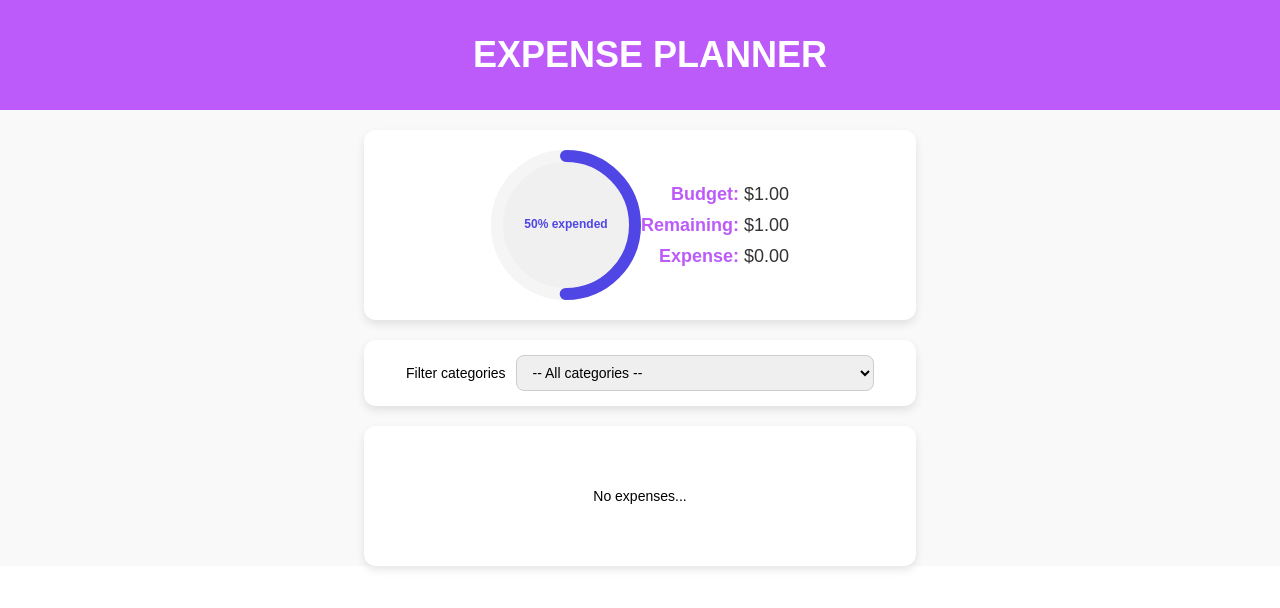
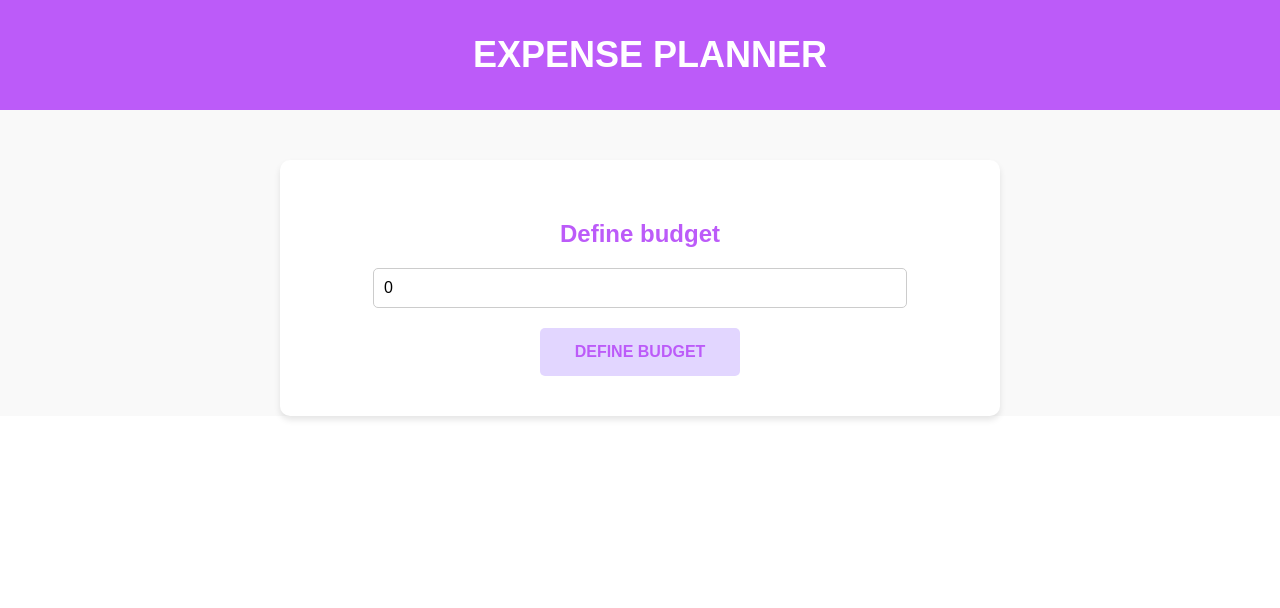
Before and after one commit to yabuJunn/lab4_web, a React (Vite) app: page / in a window 1280 px wide. Shown: the top 608 px of the page. Built offline with nearby package versions, Linux system fonts and the light colour scheme.

Commit message:
Salo tenga jsjs

```diff
--- a/src/App.tsx
+++ b/src/App.tsx
@@ -1,20 +1,26 @@
 import React, { useState } from 'react';
 import './App.css'
-// import Start from './screens/Start/Start';
+import Start from './screens/Start/Start';
 import Second from './screens/Second/Second';
 
 const App: React.FC = () => {
   //Estado de manejo de pantallas
-  const [pageId, setPageId] = useState("Second")
+  const [pageId, setPageId] = useState("Start")
 
   //Estado del budget
   const [budget, setBudget] = useState(0)
+
+  console.log(budget)
+
+  const HandleBudget = (newBudget: number) => {
+    setBudget(newBudget)
+  }
 
   switch (pageId) {
     case "Start":
       return (
         <div className="app">
-          <Start setBudget={setBudget}></Start>
+          <Start handleBudget={HandleBudget} actualBudget={budget}></Start>
         </div>
       );
     case "Second":
--- a/src/Components/BudgetForm/BudgetForm.tsx
+++ b/src/Components/BudgetForm/BudgetForm.tsx
@@ -1,30 +1,31 @@
-import React, { useState } from 'react';
 import './BudgetForm.css';
 
-const BudgetForm: React.FC = () => {
-  // maneja el estado local del componente
-  const [budget, setBudget] = useState('');
+interface BudgetFormProps {
+  handleBudget: (newBudget: number) => void,
+  actualBudget: number
+}
+
+const BudgetForm = ({ handleBudget, actualBudget }: BudgetFormProps) => {
 
   //se ejecuta cada vez que el valor del input cambia
-  const handleInputChange = (event: React.ChangeEvent<HTMLInputElement>) => {
-    setBudget(event.target.value);
+  const handleInputChange = (e: React.ChangeEvent<HTMLInputElement>) => {
+    console.log("Hola")
+    handleBudget(parseInt(e.target.value));
   };
 
   // evita que la página se recargue al enviar el formulario
-  const handleSubmit = (event: React.FormEvent) => {
-    event.preventDefault();
-    // Lógica para manejar la presentación del presupuesto
-    console.log('Budget defined:', budget);
-  };
+  // const handleSubmit = (event: React.FormEvent) => {
+  //   event.preventDefault();
+  // };
 
   return (
     <div className="budget-form">
-      <form onSubmit={handleSubmit}>
+      <form>
         <h2>Define budget</h2>
         <input
           type="number"
           placeholder="Define your budget"
-          value={budget}
+          value={ actualBudget}
           onChange={handleInputChange}
         />
         <button type="submit">DEFINE BUDGET</button>
--- a/src/screens/Start/Start.tsx
+++ b/src/screens/Start/Start.tsx
@@ -4,16 +4,18 @@ import React from 'react';
 import Header from '../../Components/Header/Header';
 import BudgetForm from '../../Components/BudgetForm/BudgetForm';
 
-type StartType = {
-  setBudget:
+interface StartProps {
+  handleBudget: (newBudget: number) => void,
+  actualBudget: number
+
 }
 
-const Start: React.FC = ({ setBudget }: StartType) => {
+const Start = ({ handleBudget, actualBudget }: StartProps) => {
 
   return (
     <div className="screens">
       <Header />
-      <BudgetForm />
+      <BudgetForm handleBudget={handleBudget} actualBudget={actualBudget} />
     </div>
   );
 };
```
